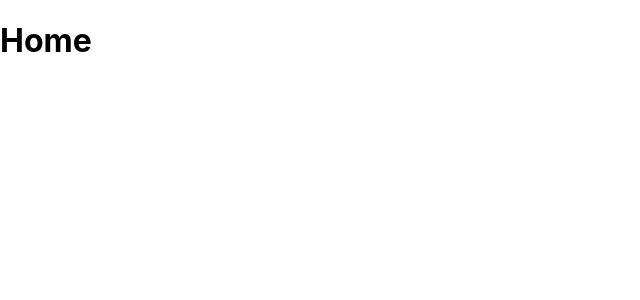
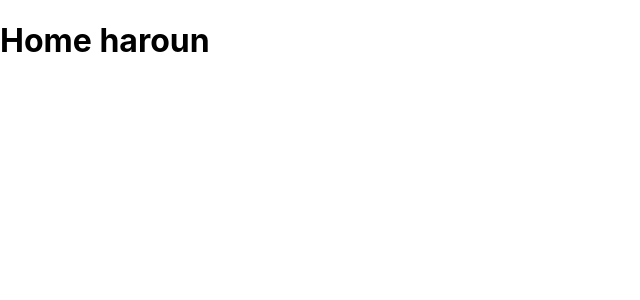
Before and after one commit to HarounTheGreat/my-portfolio, a React (Create React App) app: page / in a window 1280 px wide. Shown: the top 300 px of the page, without its empty margins (0-640 px from the left). Built offline with nearby package versions, Linux system fonts and the light colour scheme.

Commit message:
fisrt page

```diff
--- a/src/Home.jsx
+++ b/src/Home.jsx
@@ -1,7 +1,7 @@
 import React from "react";
 
 const Home = () => {
-  return <h1>Home</h1>;
+  return <h1>Home haroun</h1>;
 };
 
 export default Home;
```
Also changed, not shown: text.txt (added), 8 other files (tests, documents, lock files or other folders).
